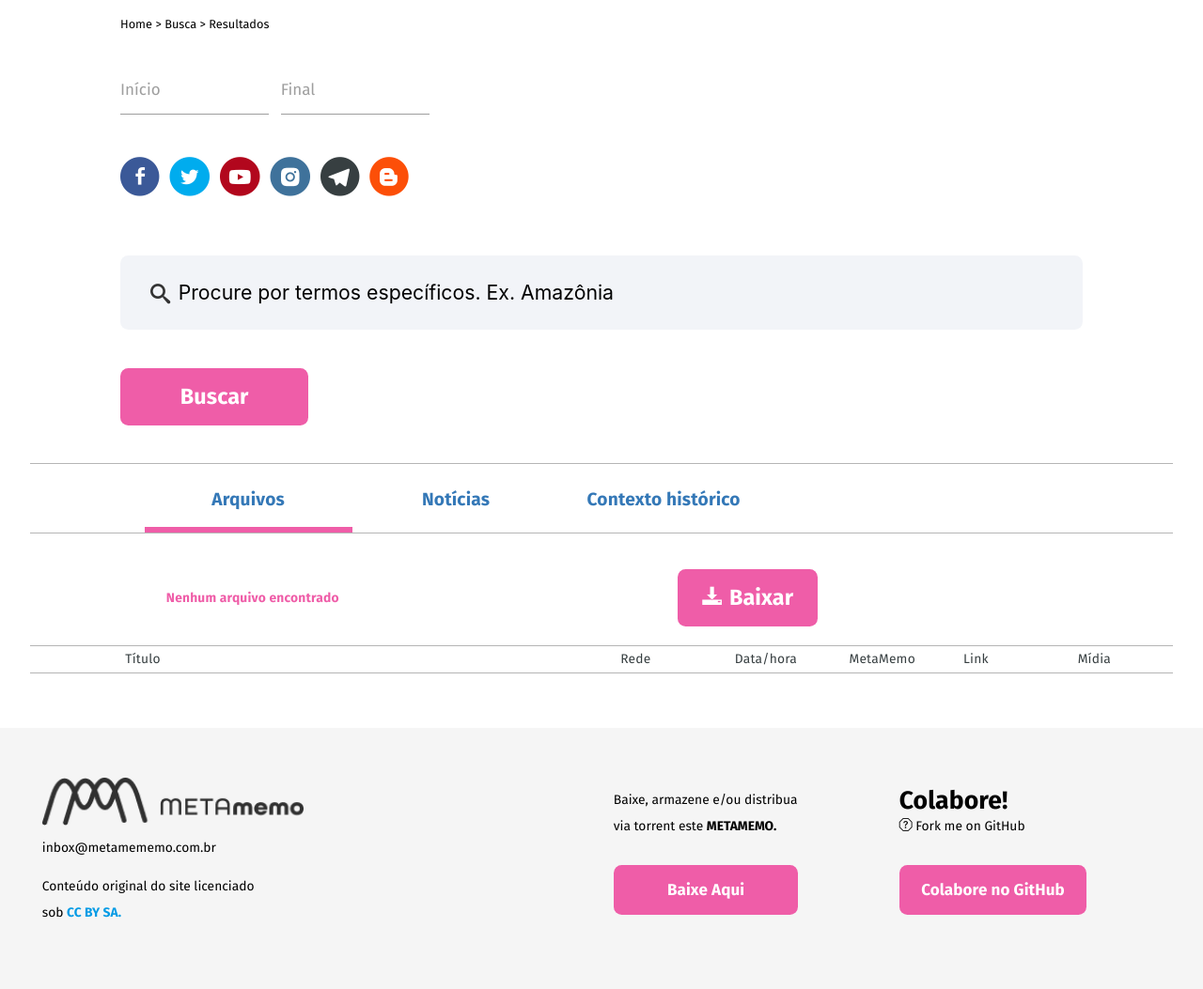
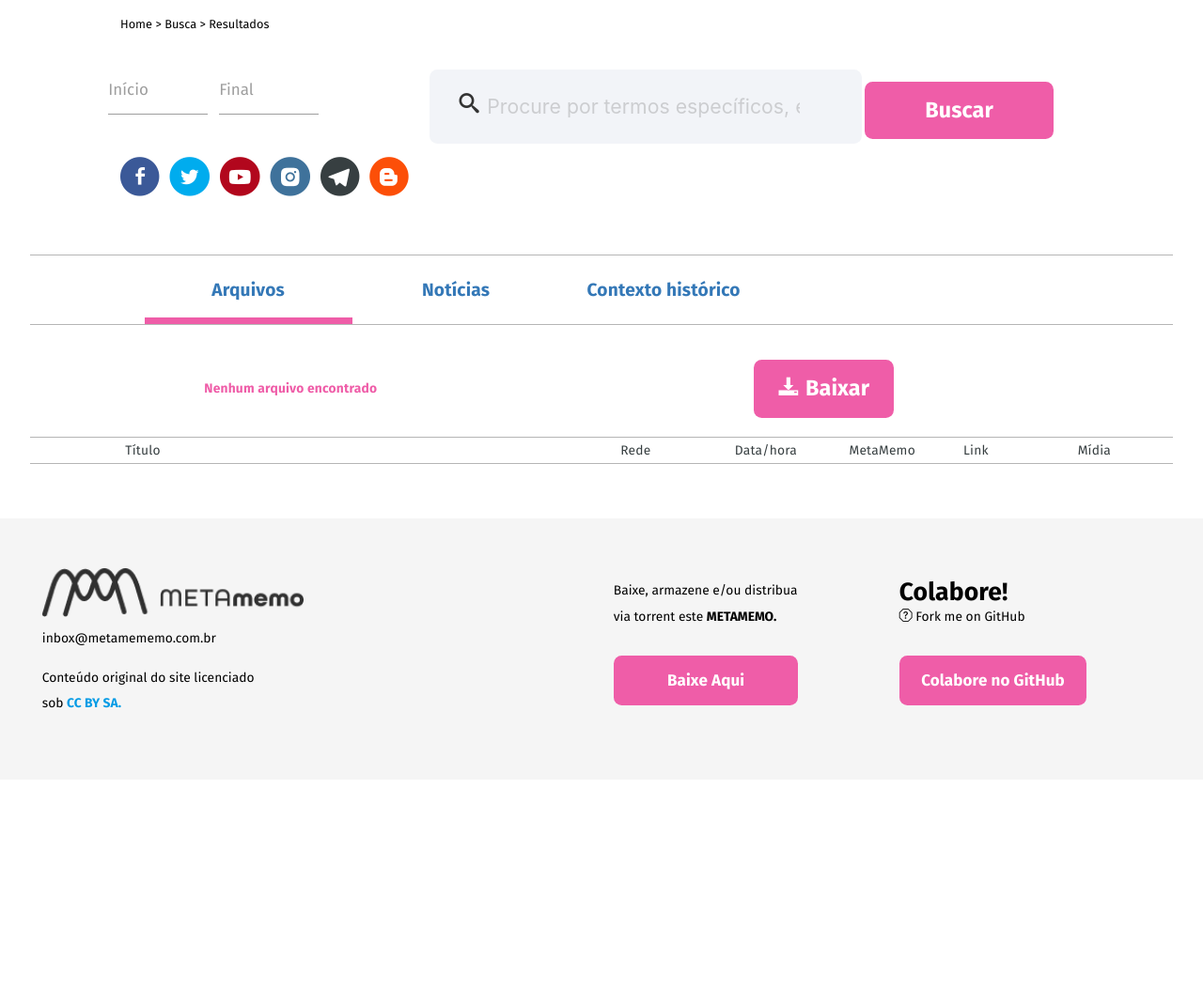
Before and after one commit to funesomemorioso/metamemo, a Django app: page /lista/ in a window 1280 px wide. Shown: the part 96-1149 px from the top of the page at 94% size. After the commit the page ends 850 px from the top, so only its background shows below. Run offline with Django 3.2, Linux system fonts and the light colour scheme; data that the repository does not hold is empty; parts of the project's set-up code (start-up, migrations or seed data) failed here and were passed over; some web fonts are replaced.

Commit message:
Adjust search form frontend

```diff
--- a/metamemoapp/static/css/style.css
+++ b/metamemoapp/static/css/style.css
@@ -804,8 +804,8 @@ nav ul a:hover {
     font-size: 0.625rem;
 }
 .filters [type="search"]{
-    display: block;
-    width: 100%;
+    display: inline-block;
+    margin-right: 3rem;
     background: #F2F4F8;
     border-radius: 0.5rem;
     border: 0;
@@ -829,7 +829,8 @@ nav ul a:hover {
     font-size: 1.25rem;
 }
 .filters [type="search"]::placeholder{
-    color: #000;
+    color: gray;
+    opacity: 0.33;
 }
 
 #search-bar .col{
--- a/metamemoapp/static/js/script.js
+++ b/metamemoapp/static/js/script.js
@@ -89,11 +89,11 @@ $(document).ready(function () {
             'content': $("#id_content").val()
         }
 
-        if (sd) {
+        if (sd && sd.date) {
             let date = new Date(sd.date);
             qs['start_date'] = `${date.getUTCFullYear()}-${date.getUTCMonth() + 1}-${date.getDate()}`
         }
-        if (ed) {
+        if (ed && ed.date) {
             let date = new Date(ed.date);
             qs['end_date'] = `${date.getUTCFullYear()}-${date.getUTCMonth() + 1}-${date.getDate()}`
         }
--- a/metamemoapp/templates/files.html
+++ b/metamemoapp/templates/files.html
@@ -39,7 +39,7 @@
             {% else %}
                 <span href="{% url 'get_media' item.pk %}"
                       id="get_media"
-                      title="Media por baixar..."
+                      title="O download dessa mídia está pendente"
                       class="icon icon-download pointer"></span>
             {% endif %}
         {% endfor %}
--- a/metamemoapp/templates/list/advform.html
+++ b/metamemoapp/templates/list/advform.html
@@ -1,7 +1,8 @@
 {% load metamemoapp_extras %}
 <div class="metasearch filters row">
+  <div class="col s12 m4 l4">
     <div class="row">
-        <div class="col s12 m2">
+        <div class="col s12 m4">
             <div class="input-field">
                 <label class="active" for="start_date">Início</label>
                 <input id="start_date" class="datepicker" type="text" />
@@ -10,7 +11,7 @@
                        type="hidden"/>
             </div>
         </div>
-        <div class="col s12 m2">
+        <div class="col s12 m4">
             <div class="input-field">
                 <label class="active" for="end_date">Final</label>
                 <input id="end_date" class="datepicker" type="text" />
@@ -31,7 +32,12 @@
         {% for memo in data.metamemo %}
             <span class="author chip transparent" data-author="{{ memo.name }}"}>{{ memo.name }}</span>
         {% endfor %}
-    </div>
+      </div>
+
+
+  </div>
+  <div class="col s12 m8 l8">
+
     <div id="search-bar" class="row">
         <div class="col s12">
             <label class="ipt-search">
@@ -39,10 +45,13 @@
                        name="content"
                        type="search"
                        class="browser-default"
-                       placeholder="Procure por termos específicos. Ex. Amazônia">
+                       placeholder="Procure por termos específicos, ex: Amazônia"
+                       value="{{ content }}">
+                <a class="big-btn btn button metapink white-text" id="buscar">Buscar</a>
             </label>
         </div>
     </div>
+  </div>
     {% if data.tags %}
         <div class="row">
             <div class="col s12">
@@ -55,9 +64,4 @@
             </div>
         </div>
     {% endif %}
-    <div class="row">
-        <div class="col s12">
-            <a class="big-btn btn button metapink white-text" id="buscar">Buscar</a>
-        </div>
-    </div>
 </div>
--- a/metamemoapp/templates/list/files_content.html
+++ b/metamemoapp/templates/list/files_content.html
@@ -41,7 +41,7 @@
                     {% else %}
                         <span href="{% url 'get_media' item.pk %}"
                               id="get_media"
-                              title="Media por baixar..."
+                              title="O download dessa mídia está pendente"
                               class='icon icon-download pointer'></span>
                     {% endif %}
                 {% endfor %}
--- a/metamemoapp/templates/list/files_header.html
+++ b/metamemoapp/templates/list/files_header.html
@@ -1,9 +1,10 @@
 {% load static %}
+{% load humanize %}
 {% load metamemoapp_extras %}
 
 <div class="resultado-cabecalio na_regua row">
   {# count #}
-  <div class="col s12 m6 l3">
+  <div class="col s12 m6 l4">
     <div class="results-total">
       <p class="metapink-text center-align text-bold">
         {% if data.results_total == 0 %}
@@ -11,7 +12,7 @@
         {% elif data.results_total == 1 %}
         1 arquivo encontrado
         {% else %}
-        {{ data.results_total }} arquivos encontrados
+        {{ data.results_total|intcomma }} arquivos encontrados
         {% endif %}
       </p>
     </div>
--- a/metamemoapp/templates/list/news_header.html
+++ b/metamemoapp/templates/list/news_header.html
@@ -1,4 +1,5 @@
 {% load static %}
+{% load humanize %}
 {% load metamemoapp_extras %}
 <div class="container">
   <div class="resultado-cabecalio row">
@@ -24,7 +25,7 @@
           {% elif data.results_total == 1 %}
           1 arquivo encontrado
           {% else %}
-          {{ data.results_total }} arquivos encontrados
+          {{ data.results_total|intcomma }} arquivos encontrados
           {% endif %}
         </p>
       </div>
```
Also changed, not shown: metamemo/settings.py (+12 -6 lines).
